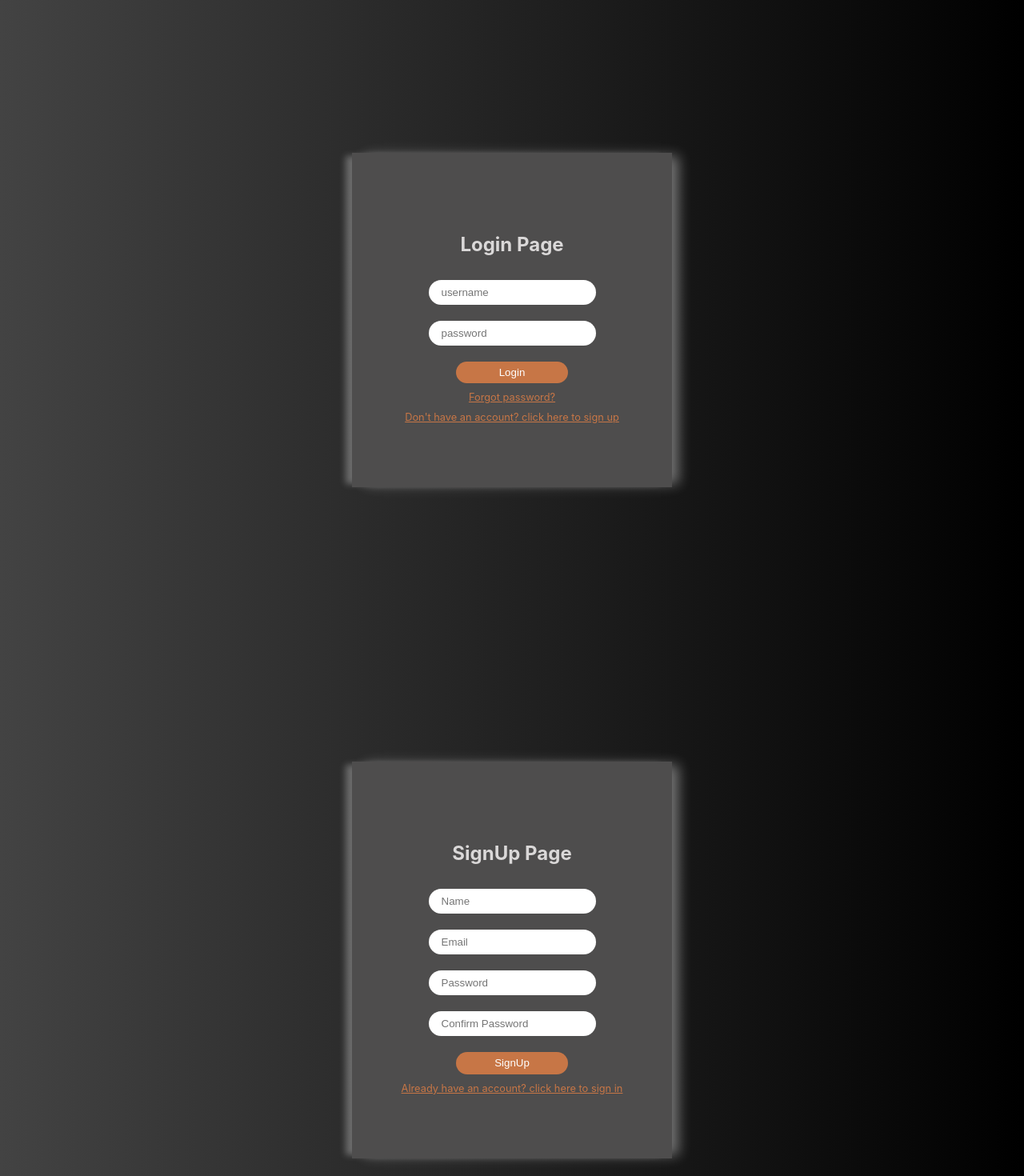
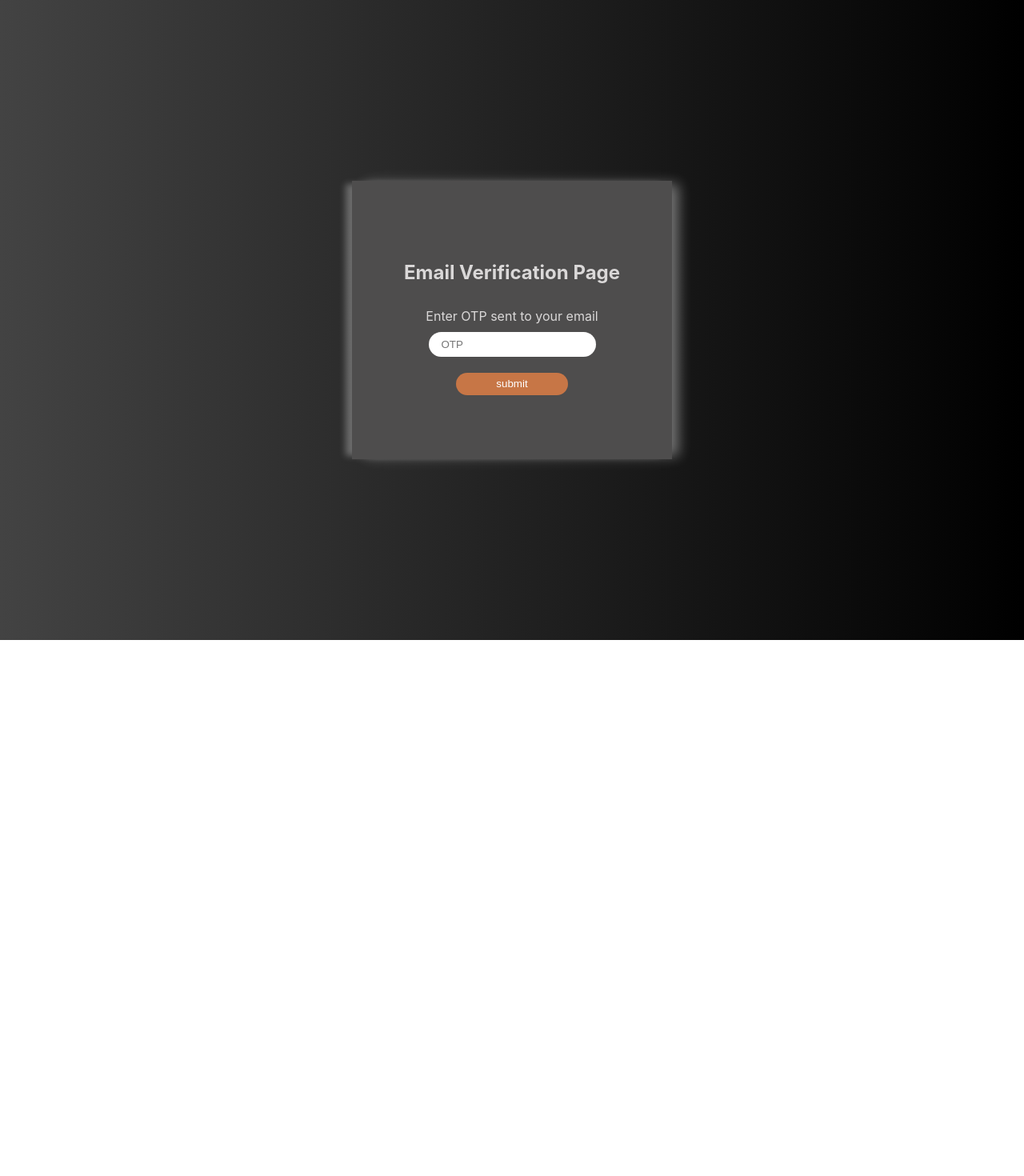
Before and after one commit to ameer-hamza-brainx/react-task, a React (Create React App) app: page /emailverify in a window 1280 px wide. Shown: the top 1470 px of the page at 80% size. After the commit the page ends 800 px from the top, so only its background shows below. Built offline with nearby package versions, Linux system fonts and the light colour scheme.

Commit message:
fetch saved users

```diff
--- a/package.json
+++ b/package.json
@@ -8,6 +8,7 @@
     "@testing-library/user-event": "^13.5.0",
     "react": "^18.2.0",
     "react-dom": "^18.2.0",
+    "react-router-dom": "^6.15.0",
     "react-scripts": "5.0.1",
     "web-vitals": "^2.1.4"
   },
@@ -34,5 +35,8 @@
       "last 1 firefox version",
       "last 1 safari version"
     ]
+  },
+  "devDependencies": {
+    "@babel/plugin-proposal-private-property-in-object": "^7.21.11"
   }
 }
--- a/src/App.js
+++ b/src/App.js
@@ -6,16 +6,20 @@ import ResetPassword from './components/ResetPassword';
 import "./styles/login.css"
 import './App.css';
 import "./styles/signup.css"
+import React from 'react';
+import { BrowserRouter as Router, Route, Routes } from 'react-router-dom';
 
 function App() {
   return (
-    <div className="App">
-      <LogIn />
-      <SignUp />
-      <EmailVerify />
-      <ForgotPassword />
-      <ResetPassword />
-    </div>
+    <Router>
+      <Routes>
+        <Route exact path="/" element={<LogIn/> }/>
+        <Route exact path="/signup" element={<SignUp/> }/>
+        <Route exact path="/emailverify" element={<EmailVerify/> }/>
+        <Route exact path="/forgotpassword" element={<ForgotPassword/> }/>
+        <Route exact path="/resetpassword" element={<ResetPassword/> }/>
+      </Routes>
+    </Router>
   );
 }
 
--- a/src/components/EmailVerify.jsx
+++ b/src/components/EmailVerify.jsx
@@ -9,7 +9,7 @@ function EmailVerify() {
 
   const handleSubmit = (e) => {
     e.preventDefault();
-    if(OTP==otp)
+    if(OTP===otp)
     {
         setOtpFlag(true);
         setOTP('');
--- a/src/components/ForgotPassword.jsx
+++ b/src/components/ForgotPassword.jsx
@@ -9,8 +9,16 @@ function ForgotPassword() {
   const handleSubmit = (e) => {
     e.preventDefault();
 
-
-    // Clear the form fields after submission
+    let jsonobj = localStorage.getItem(email);
+    if(jsonobj === null)
+    {
+      setUserExist(false);
+    }
+    else
+    {
+      setEmailValue('');
+      setUserExist(true);
+    }
   };
 
   function setEmailValue(email){
@@ -35,7 +43,7 @@ function ForgotPassword() {
             required
           />
         </div>
-        <div className='error'></div>
+        <div className='error'>{userExist?"":"User not exist!"}</div>
         <button className='sub-btn' type="submit">submit</button>
       </form>
     </div>
--- a/src/components/LogIn.jsx
+++ b/src/components/LogIn.jsx
@@ -1,17 +1,36 @@
 import React, { useState } from 'react';
-
+import { Link } from 'react-router-dom';
 
 function LogIn() {
 
   const [username, setUsername] = useState('');
   const [password, setPassword] = useState('');
+  const [isValidUser, setIsValidUser] = useState(true);
 
   const handleSubmit = (e) => {
     e.preventDefault();
 
     // Clear the form fields after submission
-    setUsername('');
-    setPassword('');
+    let jsonobj = localStorage.getItem(username)
+    if(jsonobj === null)
+    {
+      setIsValidUser(false);
+      return;
+    }
+    else
+    {
+      let parseObj = JSON.parse(jsonobj);
+      if(parseObj.password === password)
+      {
+        setIsValidUser(true);
+        window.location.href = "http://www.google.com";
+
+      }
+      else{
+        setIsValidUser(false);
+      }
+    }
+
   };
 
   function setUser(name){
@@ -51,10 +70,10 @@ function LogIn() {
             required
           />
         </div>
-        <div className='error'></div>
+        <div className='error'>{isValidUser?"":"Invalid credentials!"}</div>
         <button className='sub-btn' type="submit">Login</button>
-        <a href='#' className='signup-link'>Forgot password?</a>
-        <a href='#' className='signup-link'>Don't have an account? click here to sign up</a>
+        <Link to='/signup' className='signup-link'>Forgot password?</Link>
+        <Link to='forgotpassword' className='signup-link'>Don't have an account? click here to sign up</Link>
       </form>
     </div>
     </>
--- a/src/components/SignUp.jsx
+++ b/src/components/SignUp.jsx
@@ -1,5 +1,6 @@
 import React, { useState } from 'react';
 import { emailRegex, onlyNumbersOrSpecial } from "../global-constants"
+import { Link } from 'react-router-dom';
 
 function SignUp() {
 
@@ -25,7 +26,6 @@ function SignUp() {
 
     if(!isValid || !nameValidity || !passErrorFlag)
     {
-        console.log(localStorage.getItem("ameerhamza1567@gmail.com").name);
         return;
     }
     else
@@ -126,7 +126,7 @@ function SignUp() {
         <div className='error'>{passErrorFlag?"":"Password and confirm password not same!"}</div>
 
         <button className='sub-btn' type="submit">SignUp</button>
-        <a href='#' className='signup-link'>Already have an account? click here to sign in</a>
+        <Link to='/' className='signup-link'>Already have an account? click here to sign in</Link>
       </form>
     </div>
     </>
--- a/src/global-constants.js
+++ b/src/global-constants.js
@@ -1,2 +1,2 @@
 export const emailRegex = /^[^\s@]+@[^\s@]+\.[^\s@]+$/;
-export const onlyNumbersOrSpecial = /^[0-9!@#$%^&*()_+{}\[\]:;<>,.?~\\/]+$/;
+export const onlyNumbersOrSpecial = /^[0-9!@#$%^&*()_+{}[\]:;<>,.?~\\/]+$/;
--- a/src/styles/login.css
+++ b/src/styles/login.css
@@ -10,6 +10,7 @@
     display: flex;
     flex-direction: column;
     background-color: rgb(78, 77, 77);
+    align-items: center;
     width: 400px;
     padding: 5rem 0rem;
     border: none;
--- a/src/styles/signup.css
+++ b/src/styles/signup.css
@@ -1,6 +1,7 @@
 .center-patch-signup{
     display: flex;
     flex-direction: column;
+    align-items: center;
     background-color: rgb(78, 77, 77);
     width: 400px;
     border: none;
```
Also changed, not shown: 1 other file (tests, documents, lock files or other folders).
